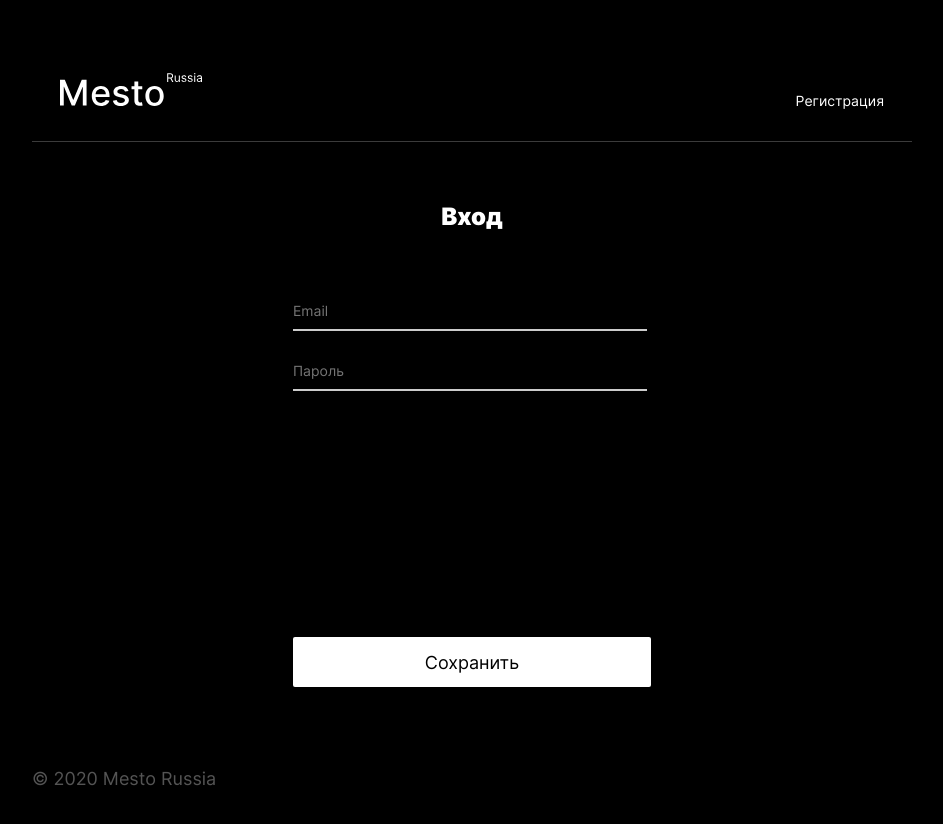
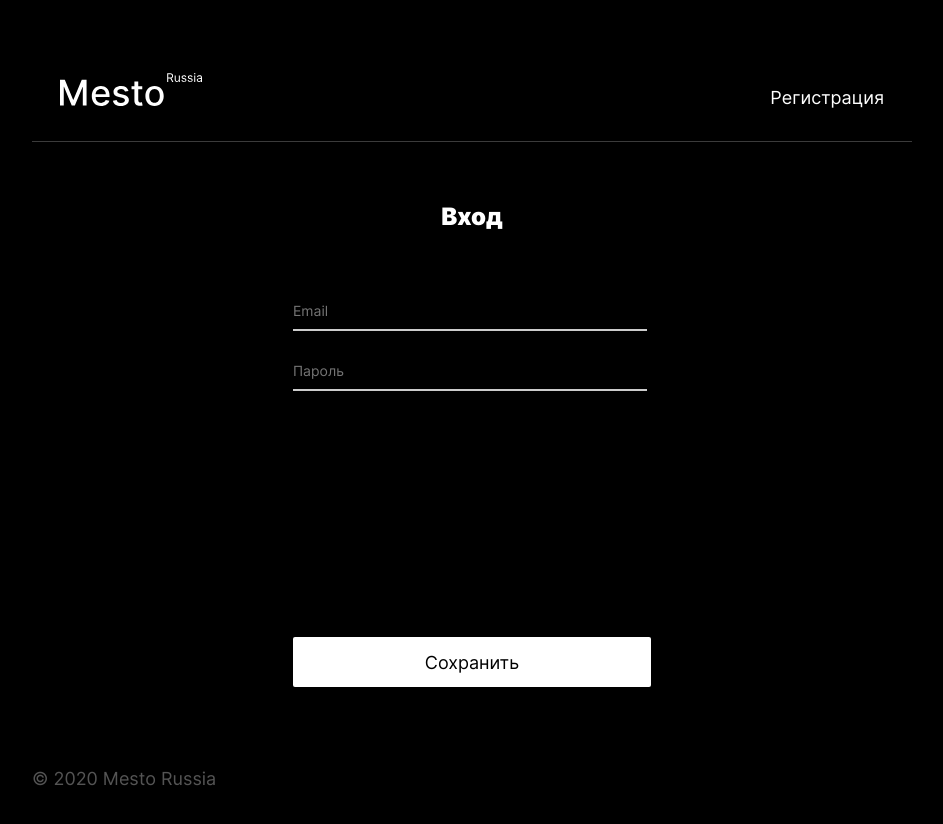
Before and after one commit to Olga-mus/react-mesto-auth, a React (Create React App) app: page /sign-in in a window 1280 px wide. Shown: the top 824 px of the page, without its empty margins (168-1111 px from the left). Built offline with nearby package versions, Linux system fonts and the light colour scheme; no server answers.

Commit message:
исправлены стили и компоненты Login и Register

```diff
--- a/src/blocks/header/__link/header__link.css
+++ b/src/blocks/header/__link/header__link.css
@@ -1,4 +1,6 @@
 .header__link {
-    font-size: 14px;
-    line-height: 17px;
+    font-family: "Inter", "Arial", sans-serif;
+    font-size: 18px;
+    line-height: 1.22;
+    font-weight: 400;
   }
--- a/src/components/Login.js
+++ b/src/components/Login.js
@@ -31,11 +31,11 @@ function Login(props) {
           <h3 className="popup__title popup__title_auth">Вход</h3>
           <fieldset className="popup__profile popup__profile_auth">
             <label>
-              <input onChange={handleChange} type="email" name="email" placeholder="Email" className="popup__input popup__input_auth" required minLength="2" maxLength="40" />
+              <input onChange={handleChange} value={email} type="email" name="email" placeholder="Email" className="popup__input popup__input_auth" required minLength="2" maxLength="40" />
               <span className="popup__title-error"></span>
             </label>
             <label>
-              <input onChange={handleChange} type="password" name="password" placeholder="Пароль" className="popup__input popup__input_auth" required minLength="2" maxLength="200" />
+              <input onChange={handleChange} value={password} type="password" name="password" placeholder="Пароль" className="popup__input popup__input_auth" required minLength="2" maxLength="200" />
               <span className="popup__title-error"></span>
             </label>
             </fieldset>
--- a/src/components/Register.js
+++ b/src/components/Register.js
@@ -37,11 +37,11 @@ function Register(props) {
           <h3 className="popup__title popup__title_auth">Регистрация</h3>
           <fieldset className="popup__profile popup__profile_auth">
             <label>
-              <input onChange={handleChange} type="email" name="email" placeholder="Email" className="popup__input popup__input_auth" required minLength="2" maxLength="40" />
+              <input onChange={handleChange} value={email} type="email" name="email" placeholder="Email" className="popup__input popup__input_auth" required minLength="2" maxLength="40" />
               <span className="popup__title-error"></span>
             </label>
             <label>
-              <input onChange={handleChange} type="password" name="password" placeholder="Пароль" className="popup__input popup__input_auth" required minLength="2" maxLength="200" />
+              <input onChange={handleChange} value={password} type="password" name="password" placeholder="Пароль" className="popup__input popup__input_auth" required minLength="2" maxLength="200" />
               <span className="popup__title-error"></span>
             </label>
             </fieldset>
```
